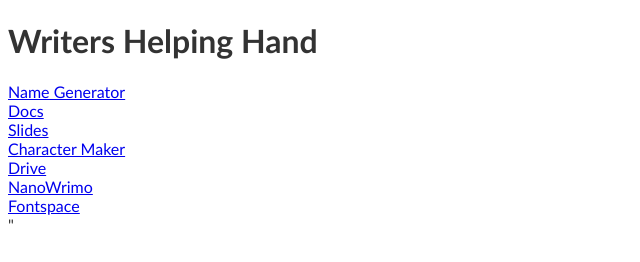
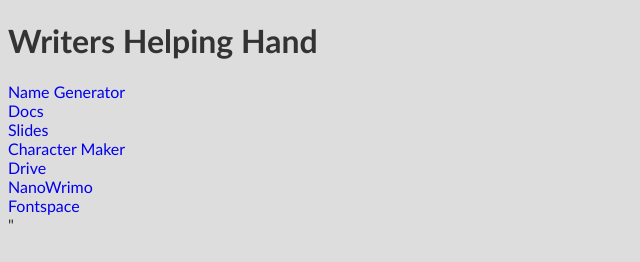
Before and after one commit to loopydoo/whh, a plain HTML site: page index.html in a window 1280 px wide. Shown: the whole page, without its empty margins (0-640 px from the left). Drawn offline with Linux system fonts and the light colour scheme.

Commit message:
Update index.html

```diff
--- a/index.html
+++ b/index.html
@@ -6,6 +6,12 @@
 		body {
 			text-decoration: none;
 			color: #333;
+			font-family: "Trebuchet MS", sans-serif;
+			background: #ddd;
+		}
+
+		a {
+			text-decoration: none;
 			font-family: "Trebuchet MS", sans-serif;
 		}
 	</style>
```
